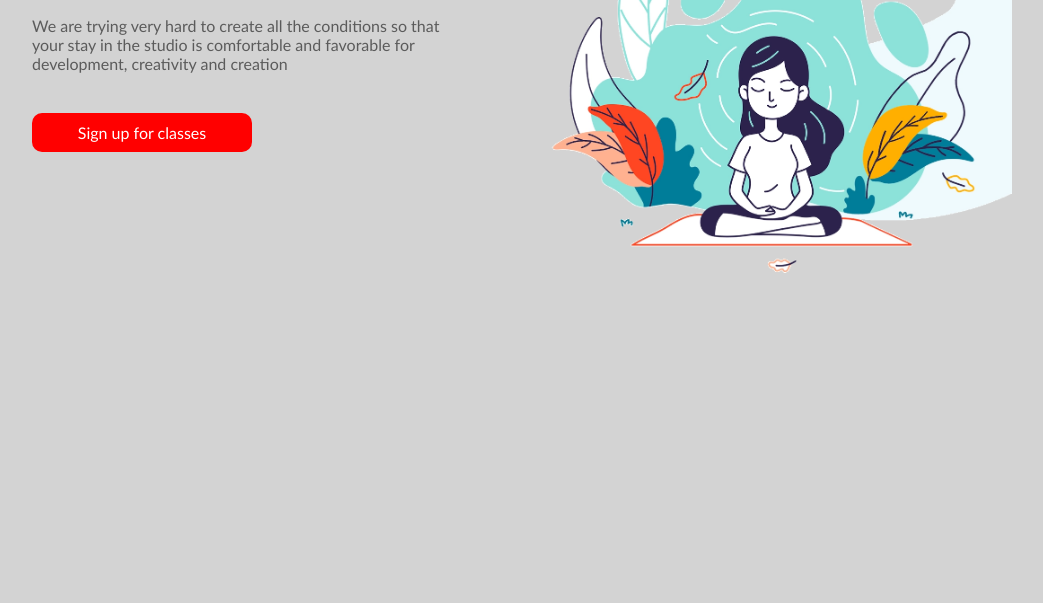
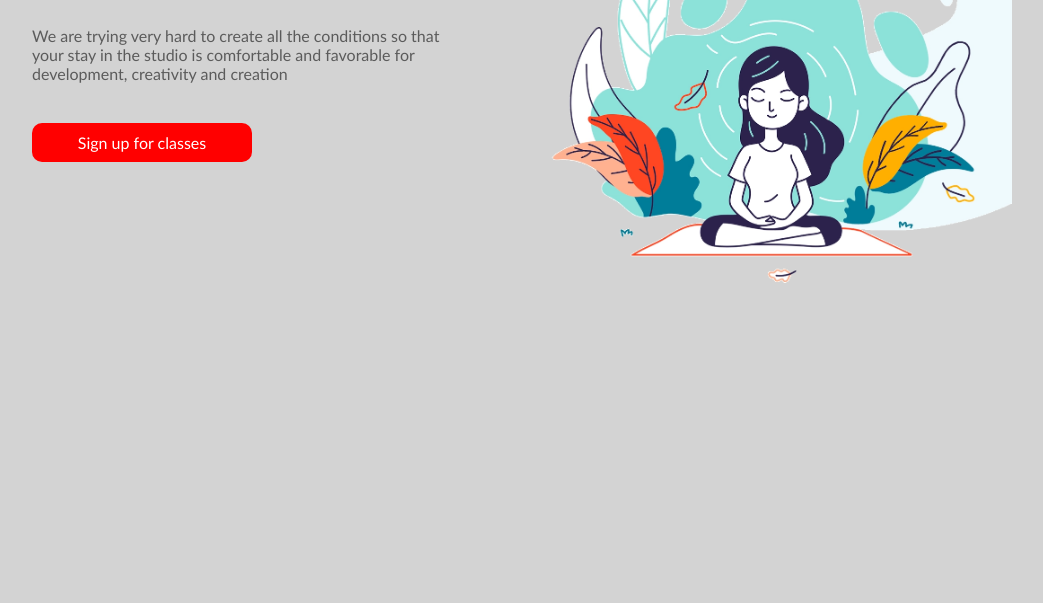
Before and after one commit to SergejsRom/9-yoga, a website: page index.html in a window 1280 px wide. Shown: the part 197-800 px from the top of the page, without its empty margins (128-1171 px from the left). Drawn offline with Linux system fonts and the light colour scheme.

Commit message:
merge, optimize style header main

```diff
--- a/yoga.css
+++ b/yoga.css
@@ -3,14 +3,16 @@ body {
 
 }
 
-header
+header, main
 {
     width: 1000px;
     background-color: lightgray;
     margin-top: 20px;
     margin-left: calc(50% - 500px);
 }
-
+main {
+    margin-top: 10px;
+}
 nav {
     width: 550px;
     float: right;
@@ -28,13 +30,6 @@ a.nav {
 
 a.nav:hover {
     text-decoration: underline;
-}
-
-main {
-    display: inline-block;
-    width: 1000px;
-    background-color: lightgray;
-    margin-left: calc(50% - 500px);
 }
 
 h1 {
```
